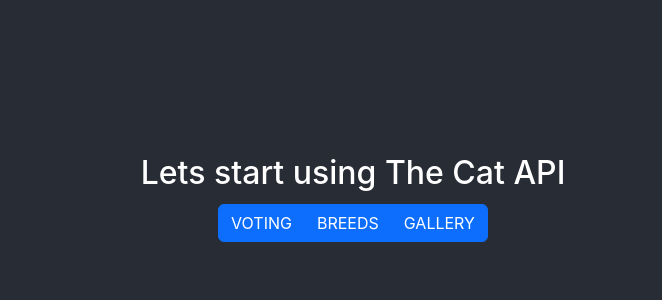
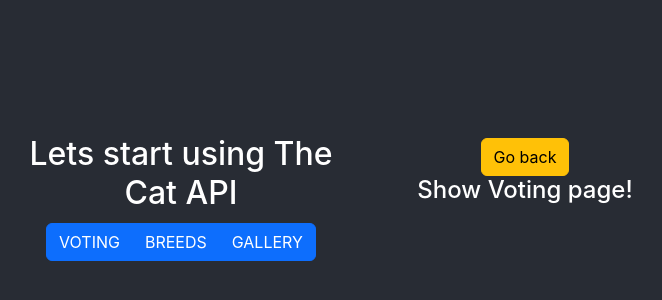
Before and after one commit to Veronikanos/macpaw_mentor, a React (Create React App) app: page / in a window 1280 px wide. Shown: the part 202-502 px from the top of the page, without its empty margins (287-949 px from the left). Built offline with nearby package versions, Linux system fonts and the light colour scheme.

Commit message:
fetch: add buttons on homepage and components
There is a bug, not rendering nesessary part at the right of the page

```diff
--- a/src/App.js
+++ b/src/App.js
@@ -1,5 +1,5 @@
 import './App.css';
-import Homepage from "./Homepage";
+import Homepage from "./components/Homepage";
 
 function App() {
   return (
--- a/src/Homepage.js
+++ /dev/null
@@ -1,19 +0,0 @@
-import React, {useState} from "react";
-
-
-function renderVotingPage(event) {
-	event.preventDefault();
-}
-
-export default function Homepage() {
-	return (
-		<div>
-			<h2>Lets start using The Cat API</h2>
-			<div class="btn-group" role="group" aria-label="Basic example">
-				<button type="button" class="btn btn-primary" onClick={renderVotingPage}>VOTING</button>
-				<button type="button" class="btn btn-primary">BREEDS</button>
-				<button type="button" class="btn btn-primary">GALLERY</button>
-			</div>
-		</div>
-	);
-}
--- /dev/null
+++ b/src/components/Breeds.js
@@ -0,0 +1,5 @@
+export default function Breeds() {
+	return (
+		<div>Show Breeds page!</div>
+	);
+}
--- /dev/null
+++ b/src/components/Gallery.js
@@ -0,0 +1,5 @@
+export default function Gallery() {
+	return (
+		<div>Show Gallery page!</div>
+	);
+}
--- /dev/null
+++ b/src/components/Homepage.js
@@ -0,0 +1,41 @@
+import React, {useState} from "react";
+import SecondPage from "./SecondPage";
+
+export default function Homepage() {
+	const [pressedButton, setPressedButton] = useState({voting: "false", breeds: "false", gallery: "false"});
+	console.log(pressedButton);
+
+
+function renderVotingPage(event) {
+	event.preventDefault();
+	setPressedButton.voting(true);
+	// event.currentTarget.classList.toggle('active');
+		// console.log(pressedButton);
+}
+
+function renderBreedsPage(event) {
+	event.preventDefault();
+	setPressedButton.breeds(true);
+}
+
+function renderGalleryPage(event) {
+	event.preventDefault();
+	setPressedButton.gallery(true);
+}
+
+		return (
+		<div className="row">
+			<div className="col">
+				<h2>Lets start using The Cat API</h2>
+					<div className="btn-group" role="group" aria-label="Basic example">
+						<button type="button" className={'btn btn-primary'} onClick={renderVotingPage}>VOTING</button>
+						<button type="button" className={'btn btn-primary'} onClick={renderBreedsPage}>BREEDS</button>
+						<button type="button" className={'btn btn-primary'} onClick={renderGalleryPage}>GALLERY</button>
+					</div>
+			</div>
+			<div className="col">
+				<SecondPage pressedButton={pressedButton}/>
+			</div>
+		</div>
+		);
+}
--- /dev/null
+++ b/src/components/SecondPage.js
@@ -0,0 +1,24 @@
+import Voting from "./Voting";
+import Breeds from "./Breeds";
+import Gallery from "./Gallery";
+
+export default function SecondPage(props) {
+	// console.log(props.pressedButton.voting);
+	if (props.pressedButton.voting) {
+	return (
+		<Voting />
+	)
+	} else if (props.pressedButton.breeds) {
+		return (
+			<Breeds />
+		)
+	} else if (props.pressedButton.gallery) {
+			return (
+		<Gallery />
+	)
+	} else {
+		return (
+		<p>Here is a picture</p>
+	);
+	}
+}
--- /dev/null
+++ b/src/components/Voting.js
@@ -0,0 +1,8 @@
+export default function Voting() {
+	return (
+		<div>
+			<button type="button" class="btn btn-warning">Go back</button>
+			<h4>Show Voting page!</h4>
+		</div>
+	);
+}
```
